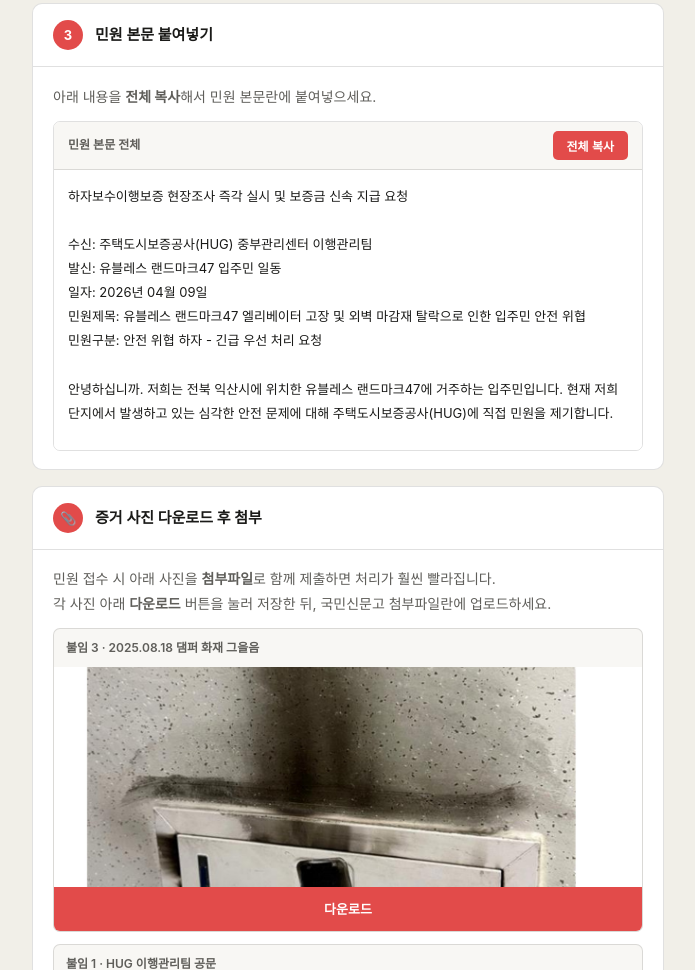
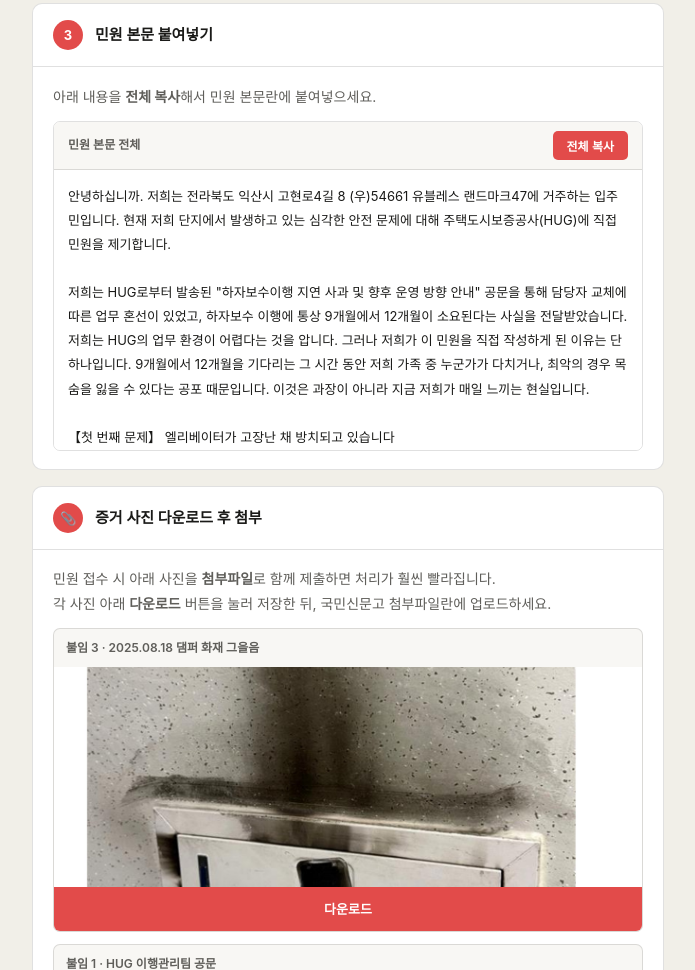
Before and after one commit to ubless47/ubless47.github.io, a plain HTML site: page index.html in a window 1280 px wide. Shown: the part 1131-2101 px from the top of the page, without its empty margins (292-987 px from the left). Drawn offline with Linux system fonts and the light colour scheme.

Commit message:
Update index.html

```diff
--- a/index.html
+++ b/index.html
@@ -192,15 +192,7 @@
         <span class="text-box-lbl">민원 본문 전체</span>
         <button class="btn-copy-main" id="mainBtn" onclick="copyMain()">전체 복사</button>
       </div>
-      <div class="text-body" id="mainText">하자보수이행보증 현장조사 즉각 실시 및 보증금 신속 지급 요청
-
-수신: 주택도시보증공사(HUG) 중부관리센터 이행관리팀
-발신: 유블레스 랜드마크47 입주민 일동
-일자: 2026년 04월 09일
-민원제목: 유블레스 랜드마크47 엘리베이터 고장 및 외벽 마감재 탈락으로 인한 입주민 안전 위협
-민원구분: 안전 위협 하자 - 긴급 우선 처리 요청
-
-안녕하십니까. 저희는 전북 익산시에 위치한 유블레스 랜드마크47에 거주하는 입주민입니다. 현재 저희 단지에서 발생하고 있는 심각한 안전 문제에 대해 주택도시보증공사(HUG)에 직접 민원을 제기합니다.
+      <div class="text-body" id="mainText">안녕하십니까. 저희는 전라북도 익산시 고현로4길 8 (우)54661 유블레스 랜드마크47에 거주하는 입주민입니다. 현재 저희 단지에서 발생하고 있는 심각한 안전 문제에 대해 주택도시보증공사(HUG)에 직접 민원을 제기합니다.
 
 저희는 HUG로부터 발송된 "하자보수이행 지연 사과 및 향후 운영 방향 안내" 공문을 통해 담당자 교체에 따른 업무 혼선이 있었고, 하자보수 이행에 통상 9개월에서 12개월이 소요된다는 사실을 전달받았습니다. 저희는 HUG의 업무 환경이 어렵다는 것을 압니다. 그러나 저희가 이 민원을 직접 작성하게 된 이유는 단 하나입니다. 9개월에서 12개월을 기다리는 그 시간 동안 저희 가족 중 누군가가 다치거나, 최악의 경우 목숨을 잃을 수 있다는 공포 때문입니다. 이것은 과장이 아니라 지금 저희가 매일 느끼는 현실입니다.
 
@@ -225,9 +217,7 @@
 3. 현장조사 예정 일정을 민원 접수 후 7일 이내에 통보해 주십시오.
 4. 현장조사 일정 안내조차 없을 경우, 국토교통부·감사원 등 추가 경로를 통해 도움을 구할 수밖에 없음을 알려드립니다.
 
-HUG 공문에서 "각 사업장의 하자보수보증 이행이 차질 없이 진행될 수 있도록 최선을 다하겠다"고 약속하셨습니다. 저희는 그 약속이 저희 단지에서, 지금 이 순간 실현되기를 간곡히 바랍니다.
-
-※ 본 민원은 유블레스 랜드마크47 입주민이 개별적으로 동일 내용으로 제출하는 집단 민원입니다.</div>
+HUG 공문에서 "각 사업장의 하자보수보증 이행이 차질 없이 진행될 수 있도록 최선을 다하겠다"고 약속하셨습니다. 저희는 그 약속이 저희 단지에서, 지금 이 순간 실현되기를 간곡히 바랍니다.</div>
     </div>
   </div>
 </div>
```
